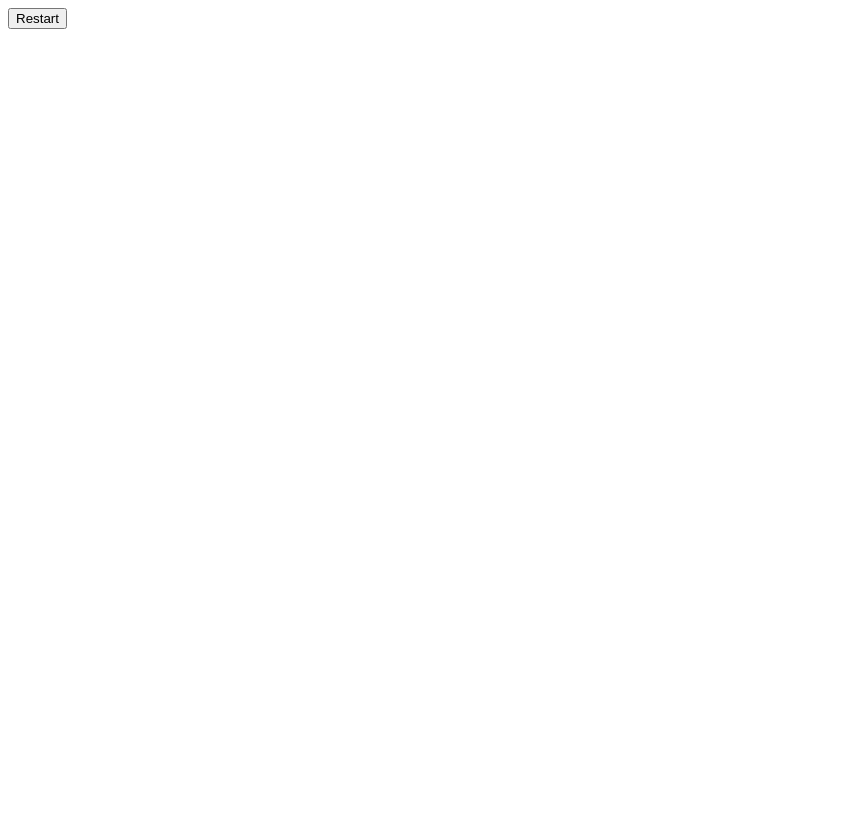
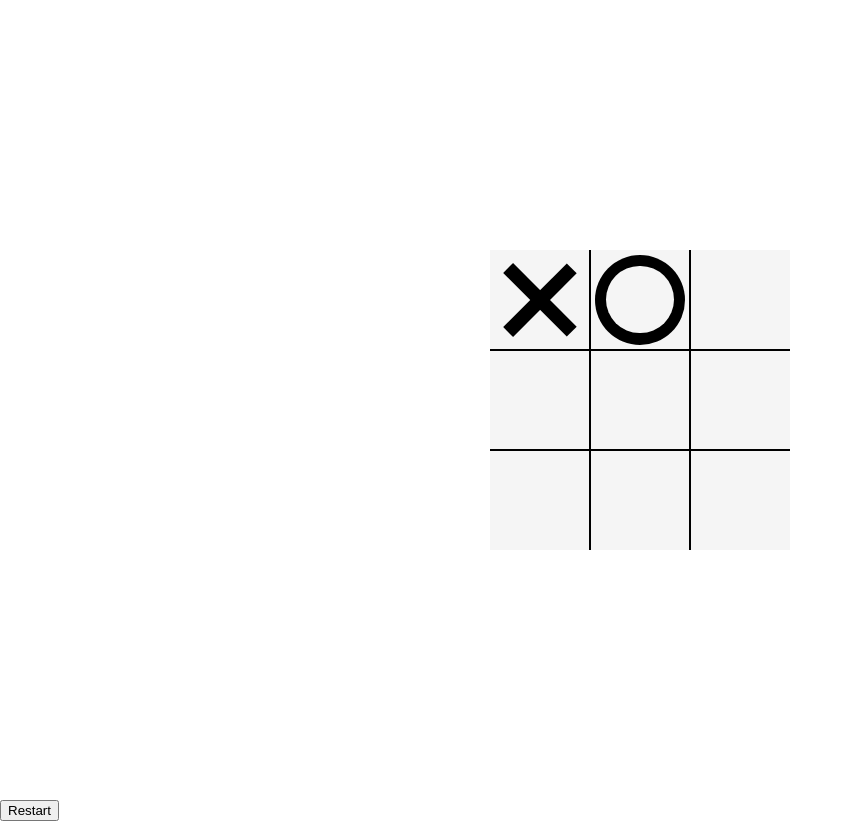
Before and after one commit to ShemmyYo/tic-tac-toe-js, a plain HTML site: page index.html in a window 1280 px wide. Shown: the whole page, without its empty margins (0-853 px from the left). Before the commit the page ends 800 px from the top, so only its background shows below. Drawn offline with Linux system fonts and the light colour scheme.

Commit message:
board, o and x claass styled inlc. hover efect

```diff
--- a/assets/css/style.css
+++ b/assets/css/style.css
@@ -0,0 +1,128 @@
+/* --------------------
+    General Def
+--------------------- */
+*, *::after, *::before {
+    box-sizing: border-box;
+}
+
+:root {
+    --cell-size: 100px;
+    --sign-size: calc(var(--cell-size) * .9);
+}
+body {
+    margin: 0;
+}
+
+/* --------------------
+    Board class
+--------------------- */
+.board {
+    width: 100vw;
+    height: 100vh;
+    display: grid;
+    justify-content: center;
+    align-content: center;
+    grid-template-columns: repeat(3, auto);
+    justify-items: center;
+    align-items: center;
+}
+
+/* --------------------
+    Cell class
+--------------------- */
+.cell {
+    width: var(--cell-size);
+    height: var(--cell-size);
+    background-color: whitesmoke;
+    border: 1px solid black;
+    display: flex;
+    justify-content: center;
+    align-items: center;
+    position: relative;
+    cursor: pointer;
+}
+
+.cell:first-child,
+.cell:nth-child(2),
+.cell:nth-child(3) {
+    border-top: none;
+}
+
+.cell:nth-child(3n + 1) {
+    border-left: none;
+}
+
+.cell:nth-child(3n + 3) {
+    border-right: none;
+}
+
+.cell:last-child,
+.cell:nth-child(8),
+.cell:nth-child(7) {
+    border-bottom: none;
+}
+
+.cell.x,
+.cell.o {
+    cursor: not-allowed;
+}
+
+/* --------------------
+    X class
+--------------------- */
+.cell.x::before,
+.cell.x::after,
+.board.x .cell:not(.x):not(.o):hover::before,
+.board.x .cell:not(.x):not(.o):hover::after {
+    content: "";
+    position: absolute;
+    width: calc(var(--sign-size) * .15);
+    height: var(--sign-size);
+    background-color: black;
+}
+
+.board.x .cell:not(.x):not(.o):hover::before,
+.board.x .cell:not(.x):not(.o):hover::after {
+    background-color: lightgray;
+}
+
+.cell.x::before,
+.board.x .cell:not(.x):not(.o):hover::before {
+    transform: rotate(45deg);
+}
+
+.cell.x::after,
+.board.x .cell:not(.x):not(.o):hover::after {
+    transform: rotate(-45deg);
+}
+
+/* --------------------
+    O class
+--------------------- */
+.cell.o::before,
+.cell.o::after,
+.board.o .cell:not(.x):not(.o):hover::before,
+.board.o .cell:not(.x):not(.o):hover::after  {
+    content: "";
+    border-radius: 50%;
+    position: absolute;
+    background-color: black;
+}
+
+.board.o .cell:not(.x):not(.o):hover::before,
+.board.o .cell:not(.x):not(.o):hover::after  {
+    background-color: lightgray;
+}
+
+.cell.o::before,
+.board.o .cell:not(.x):not(.o):hover::before {
+    width: calc(var(--sign-size));
+    height: var(--sign-size);
+}
+
+.cell.o::after,
+.board.o .cell:not(.x):not(.o):hover::after  {
+    width: calc(var(--sign-size) * .75);
+    height: calc(var(--sign-size) * .75);
+    background-color: whitesmoke;
+}
--- a/index.html
+++ b/index.html
@@ -11,9 +11,9 @@
 
 </head>
 <body>
-    <div id="board" class="board">
+    <div class="board o" id="board">
         <div class="cell x" data-cell></div>
-        <div class="cell" data-cell></div>
+        <div class="cell o" data-cell></div>
         <div class="cell" data-cell></div>
         <div class="cell" data-cell></div>
         <div class="cell" data-cell></div>
```
